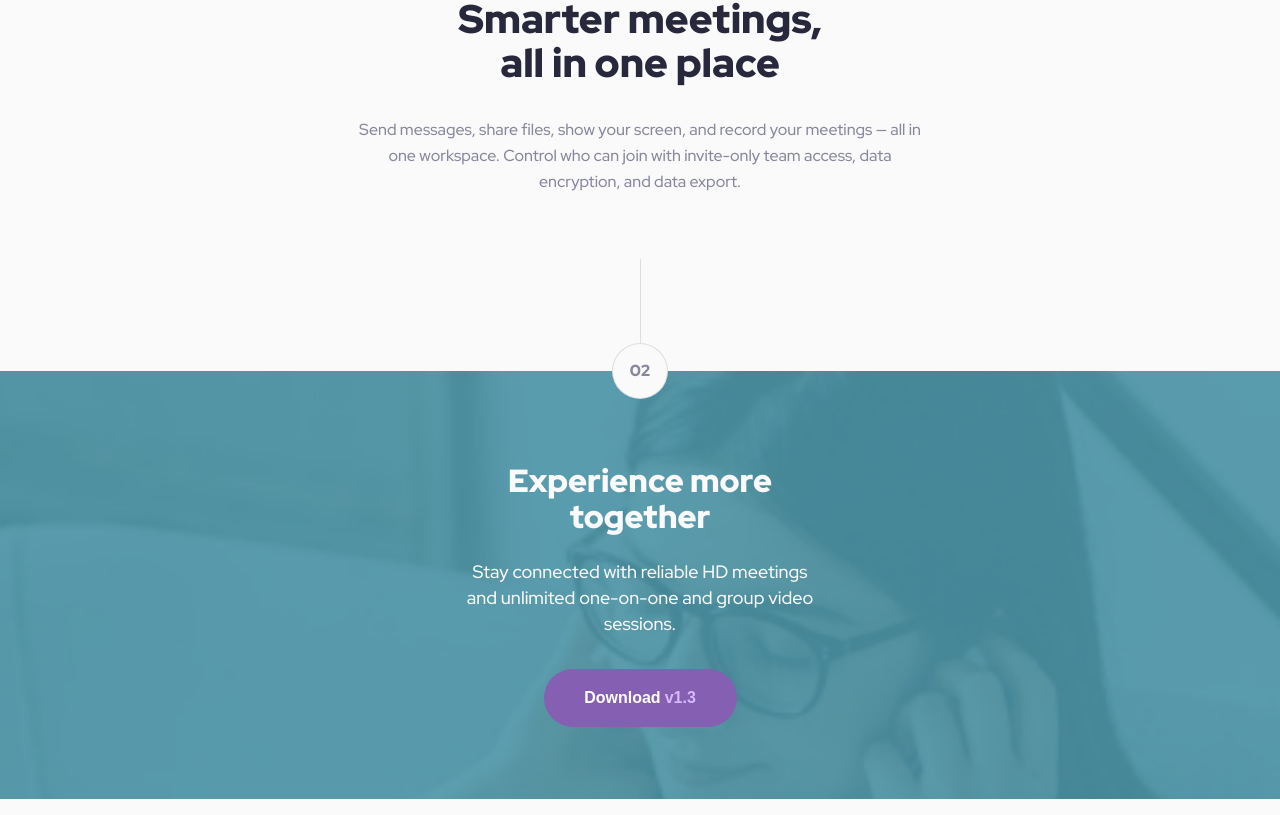
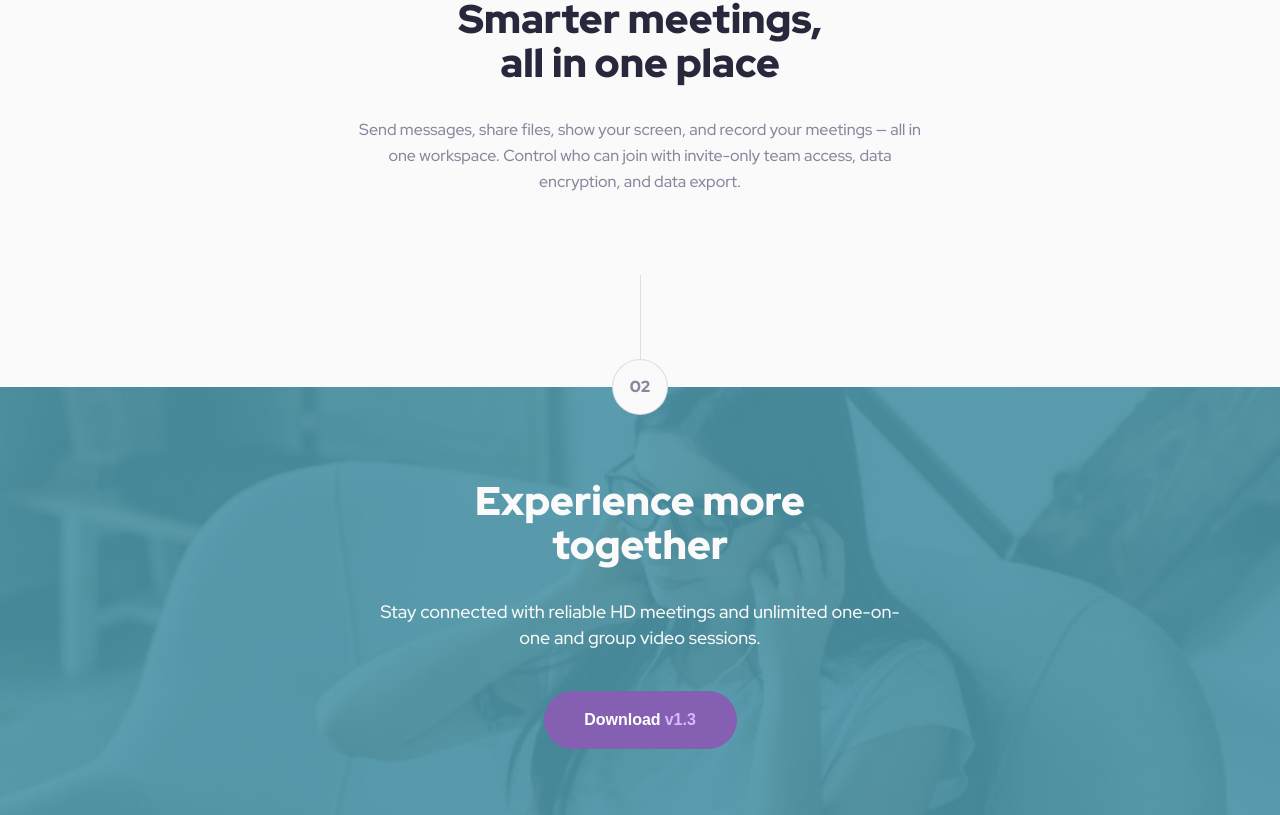
Before and after one commit to 0x41-li/meet-landing-page, a React (Create React App) app: page / in a window 1280 px wide. Shown: the part 1297-2112 px from the top of the page. Built offline with nearby package versions, Linux system fonts and the light colour scheme.

Commit message:
Tablet Version: second section completed

```diff
--- a/src/App.scss
+++ b/src/App.scss
@@ -315,7 +315,6 @@ h1 {
 
     gap: 11px;
     padding: 0;
-
   }
 }
 
@@ -405,13 +404,23 @@ h1 {
 // Second Section
 .second-sec {
   position: relative;
-  margin-top: 176px;
+  margin-top: 176px; // cuz the css section number icon need to be position negatively and overflow the section
   background: url("./assets/images/second-sec-back.png") no-repeat top center /
     cover;
   background-color: #4d96a9;
 
   padding-top: 92px;
   padding-bottom: 72px;
+
+  @media screen and (min-width: 768px) {
+    margin-top: 192px;
+
+    background: url("./assets/images/second-sec-back-tablet.png") no-repeat top
+      center / cover;
+    background-color: #4d96a9;
+
+    padding-bottom: 66px;
+  }
 }
 
 .second-sec .section-number__css-icon {
@@ -432,8 +441,6 @@ h1 {
   font-size: 32px;
   line-height: 36px;
 
-  text-align: center;
-
   color: #fafafa;
 
   padding: 0 24px;
@@ -442,6 +449,11 @@ h1 {
 
   margin-left: auto;
   margin-right: auto;
+
+  @media screen and (min-width: 768px) {
+    font-size: 40px;
+    line-height: 44px;
+  }
 }
 
 .second-sec__p {
@@ -461,6 +473,11 @@ h1 {
 
   margin-left: auto;
   margin-right: auto;
+
+  @media screen and (min-width: 768px) {
+    max-width: 573px;
+    margin-top: 32px;
+  }
 }
 
 .second-sec__btn {
@@ -482,6 +499,10 @@ h1 {
   line-height: 26px;
 
   color: #ffffff;
+
+  @media screen and (min-width: 768px) {
+    margin-top: 40px;
+  }
 }
 
 .second-sec__btn__version-number {
```
Also changed, not shown: src/assets/images/second-sec-back-tablet.png (added).
